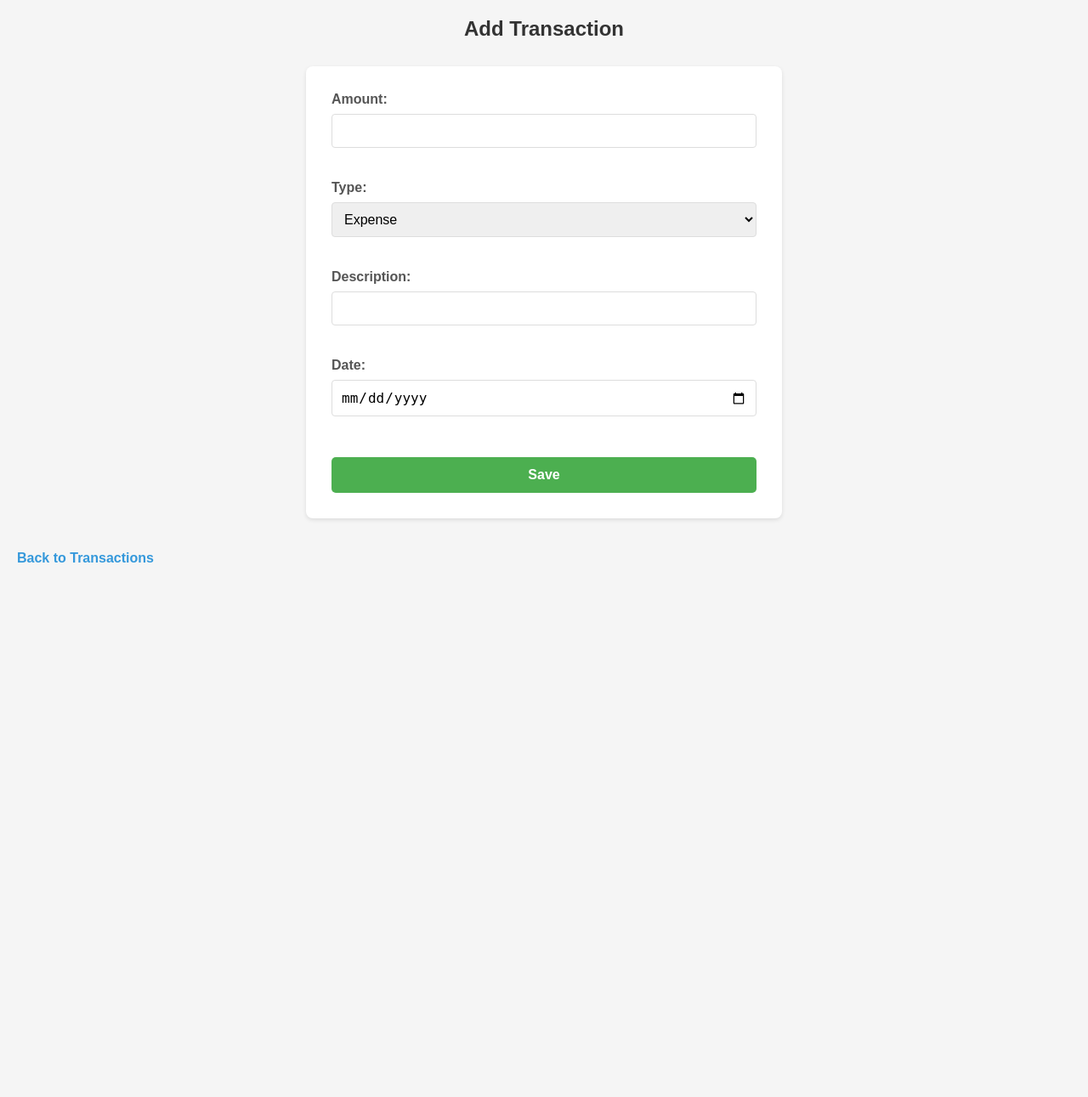
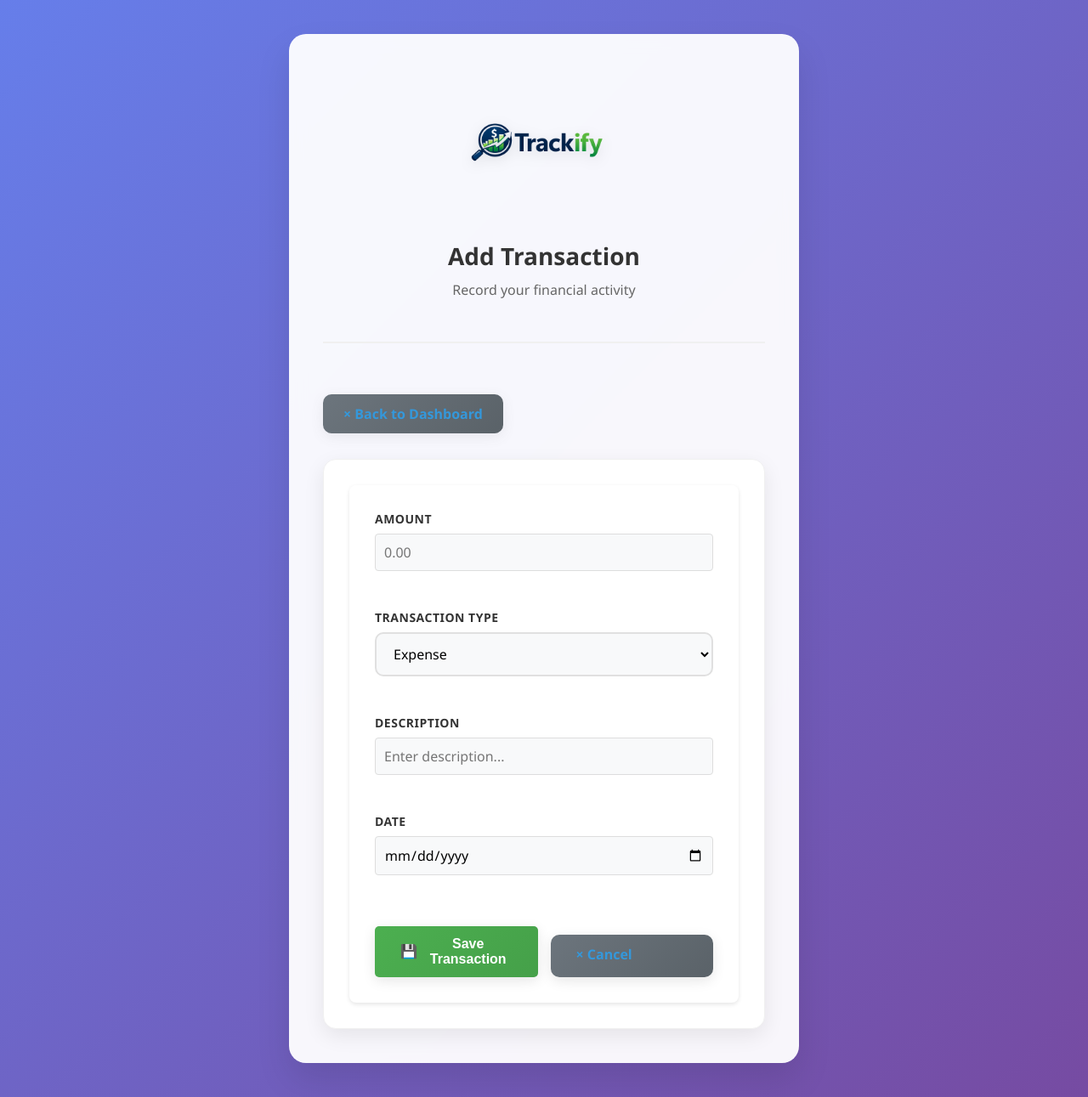
Before and after one commit to abheshm/Expense_Tracker, a Django app: page /add/ in a window 1280 px wide. Shown: the whole page at 85% size. Before the commit the page ends 662 px from the top, so only its background shows below. Run offline with Django 5.2, Linux system fonts and the light colour scheme.

Commit message:
styling in process

```diff
--- a/Expenses/templates/expenses/add_transaction.html
+++ b/Expenses/templates/expenses/add_transaction.html
@@ -36,7 +36,7 @@
 
 <br>
 
-<a href="/">Back to Transactions</a>
+<a href="/">DashBoard</a>
 
 </body>
 </html>
--- /dev/null
+++ b/Expenses/templates/expenses/add_transaction1.html
@@ -0,0 +1,253 @@
+{% load static %}<!DOCTYPE html>
+<html>
+<head>
+    <title>Add Transaction - Trackify</title>
+    <link rel="stylesheet" href="{% static 'expenses/add_transaction.css' %}">
+    <style>
+        * {
+            margin: 0;
+            padding: 0;
+            box-sizing: border-box;
+        }
+
+        body {
+            font-family: 'Segoe UI', Tahoma, Geneva, Verdana, sans-serif;
+            background: linear-gradient(135deg, #667eea 0%, #764ba2 100%);
+            min-height: 100vh;
+            padding: 20px;
+            color: #333;
+        }
+
+        .dashboard-container {
+            max-width: 600px;
+            margin: 0 auto;
+            background: rgba(255, 255, 255, 0.95);
+            border-radius: 20px;
+            padding: 40px;
+            box-shadow: 0 20px 40px rgba(0, 0, 0, 0.1);
+            backdrop-filter: blur(10px);
+        }
+
+        .header {
+            text-align: center;
+            margin-bottom: 40px;
+            padding-bottom: 20px;
+            border-bottom: 2px solid #f0f0f0;
+        }
+
+        .logo {
+            width: 280px;
+            height: auto;
+            margin-bottom: 10px;
+            filter: drop-shadow(0 4px 8px rgba(0, 0, 0, 0.1));
+        }
+
+        .page-title {
+            font-size: 28px;
+            font-weight: 700;
+            color: #333;
+            margin-bottom: 10px;
+        }
+
+        .page-subtitle {
+            font-size: 16px;
+            color: #666;
+            margin-bottom: 30px;
+        }
+
+        .form-container {
+            background: white;
+            border-radius: 15px;
+            padding: 30px;
+            box-shadow: 0 8px 25px rgba(0, 0, 0, 0.08);
+            border: 1px solid #f0f0f0;
+        }
+
+        .form-group {
+            margin-bottom: 25px;
+        }
+
+        .form-label {
+            display: block;
+            font-size: 16px;
+            font-weight: 600;
+            color: #333;
+            margin-bottom: 8px;
+            text-transform: uppercase;
+            letter-spacing: 0.5px;
+            font-size: 14px;
+        }
+
+        .form-input,
+        .form-select {
+            width: 100%;
+            padding: 12px 16px;
+            border: 2px solid #e0e0e0;
+            border-radius: 10px;
+            font-size: 16px;
+            font-family: 'Segoe UI', Tahoma, Geneva, Verdana, sans-serif;
+            transition: all 0.3s ease;
+            background: #f8f9fa;
+        }
+
+        .form-input:focus,
+        .form-select:focus {
+            outline: none;
+            border-color: #667eea;
+            background: white;
+            box-shadow: 0 0 0 3px rgba(102, 126, 234, 0.1);
+        }
+
+        .form-select {
+            cursor: pointer;
+        }
+
+        .btn-container {
+            display: flex;
+            gap: 15px;
+            margin-top: 30px;
+        }
+
+        .btn {
+            padding: 12px 30px;
+            border: none;
+            border-radius: 10px;
+            font-size: 16px;
+            font-weight: 600;
+            text-decoration: none;
+            display: inline-flex;
+            align-items: center;
+            justify-content: center;
+            gap: 8px;
+            transition: all 0.3s ease;
+            cursor: pointer;
+            box-shadow: 0 4px 15px rgba(0, 0, 0, 0.1);
+            flex: 1;
+        }
+
+        .btn-primary {
+            background: linear-gradient(135deg, #4CAF50, #45a049);
+            color: white;
+        }
+
+        .btn-primary:hover {
+            background: linear-gradient(135deg, #45a049, #3d8b40);
+            transform: translateY(-2px);
+            box-shadow: 0 6px 20px rgba(76, 175, 80, 0.3);
+        }
+
+        .btn-secondary {
+            background: linear-gradient(135deg, #6c757d, #5a6268);
+            color: white;
+        }
+
+        .btn-secondary:hover {
+            background: linear-gradient(135deg, #5a6268, #495057);
+            transform: translateY(-2px);
+            box-shadow: 0 6px 20px rgba(108, 117, 125, 0.3);
+        }
+
+        .back-button {
+            display: inline-flex;
+            align-items: center;
+            gap: 8px;
+            padding: 12px 24px;
+            background: linear-gradient(135deg, #6c757d, #5a6268);
+            color: white;
+            text-decoration: none;
+            border-radius: 10px;
+            font-weight: 600;
+            margin-bottom: 30px;
+            transition: all 0.3s ease;
+            box-shadow: 0 4px 15px rgba(98, 98, 98, 0.1);
+        }
+
+        .back-button:hover {
+            background: linear-gradient(135deg, #5a6268, #495057);
+            transform: translateY(-2px);
+            box-shadow: 0 6px 20px rgba(108, 117, 125, 0.3);
+        }
+
+        .form-icon {
+            position: absolute;
+            right: 12px;
+            top: 50%;
+            transform: translateY(-50%);
+            color: #666;
+            font-size: 18px;
+        }
+
+        .input-group {
+            position: relative;
+        }
+
+        @media (max-width: 768px) {
+            .dashboard-container {
+                padding: 20px;
+                margin: 10px;
+            }
+
+            .btn-container {
+                flex-direction: column;
+            }
+
+            .logo {
+                width: 200px;
+            }
+        }
+    </style>
+</head>
+<body>
+    <div class="dashboard-container">
+        <div class="header">
+            <img src="{% static 'images/trackify_logo.png' %}" alt="Trackify Logo" class="logo">
+            <h1 class="page-title">Add Transaction</h1>
+            <p class="page-subtitle">Record your financial activity</p>
+        </div>
+
+        <a href="/" class="back-button">
+            <span>×</span> Back to Dashboard
+        </a>
+
+        <div class="form-container">
+            <form method="POST">
+                {% csrf_token %}
+
+                <div class="form-group">
+                    <label class="form-label" for="amount">Amount</label>
+                    <div class="input-group">
+                        <input type="number" step="0.01" name="amount" id="amount" class="form-input" required placeholder="0.00">
+                    </div>
+                </div>
+
+                <div class="form-group">
+                    <label class="form-label" for="type">Transaction Type</label>
+                    <select name="type" id="type" class="form-select">
+                        <option value="expense">Expense</option>
+                        <option value="income">Income</option>
+                    </select>
+                </div>
+
+                <div class="form-group">
+                    <label class="form-label" for="description">Description</label>
+                    <input type="text" name="description" id="description" class="form-input" placeholder="Enter description...">
+                </div>
+
+                <div class="form-group">
+                    <label class="form-label" for="date">Date</label>
+                    <input type="date" name="date" id="date" class="form-input" required>
+                </div>
+
+                <div class="btn-container">
+                    <button type="submit" class="btn btn-primary">
+                        <span>💾</span> Save Transaction
+                    </button>
+                    <a href="/" class="btn btn-secondary">
+                        <span>×</span> Cancel
+                    </a>
+                </div>
+            </form>
+        </div>
+    </div>
+</body>
+</html>
--- a/Expenses/templates/expenses/transaction_list2.html
+++ b/Expenses/templates/expenses/transaction_list2.html
@@ -138,6 +138,8 @@
         .btn-primary {
             background: linear-gradient(135deg, #4CAF50, #45a049);
             color: white;
+            margin-bottom: 0px !important;
+            border-radius: 10px !important;
         }
 
         .btn-primary:hover {
@@ -149,6 +151,7 @@
         .btn-secondary {
             background: linear-gradient(135deg, #3498db, #2980b9);
             color: white;
+
         }
 
         .btn-secondary:hover {
--- a/Expenses/urls.py
+++ b/Expenses/urls.py
@@ -6,4 +6,5 @@ urlpatterns=[
     path('add/',views.add_transaction,name='add_transactions'),
     path('delete/<int:id>/', views.delete_transaction, name='delete_transaction'),
     path('edit/<int:id>/',views.edit_transaction,name="edit_transaction"),
+    path('show_all/',views.show_all,name='show_all'),
 ]
--- a/Expenses/views.py
+++ b/Expenses/views.py
@@ -21,7 +21,7 @@ def transaction_list(request):
         'total_expense' : total_expense,
         'balance' : balance
     }
-    return render(request,'expenses/transaction_list.html',context)
+    return render(request,'expenses/transaction_list2.html',context)
 
 def add_transaction(request):
     if request.method=="POST":
@@ -33,7 +33,7 @@ def add_transaction(request):
         Transaction.objects.create(amount=amount,type=type,description=description,date=date)
 
         return redirect('/')
-    return render(request,'expenses/add_transaction.html')
+    return render(request,'expenses/add_transaction1.html')
 
 def delete_transaction(request,id):
     transaction = Transaction.objects.get(id=id)
@@ -58,3 +58,12 @@ def edit_transaction(request,id):
         return redirect('/')
 
     return render(request,'expenses/edit_transaction.html', {"transaction":transaction})
+
+def show_all(request):
+    transactions = Transaction.objects.all().order_by('-date')
+
+    context = {
+        'transactions': transactions,
+    }
+
+    return render(request, 'expenses/show_all1.html', context)
```
Also changed, not shown: Expenses/templates/expenses/show_all.html (added, +31 -0 lines), Expenses/templates/expenses/show_all1.html (added, +362 -0 lines).
